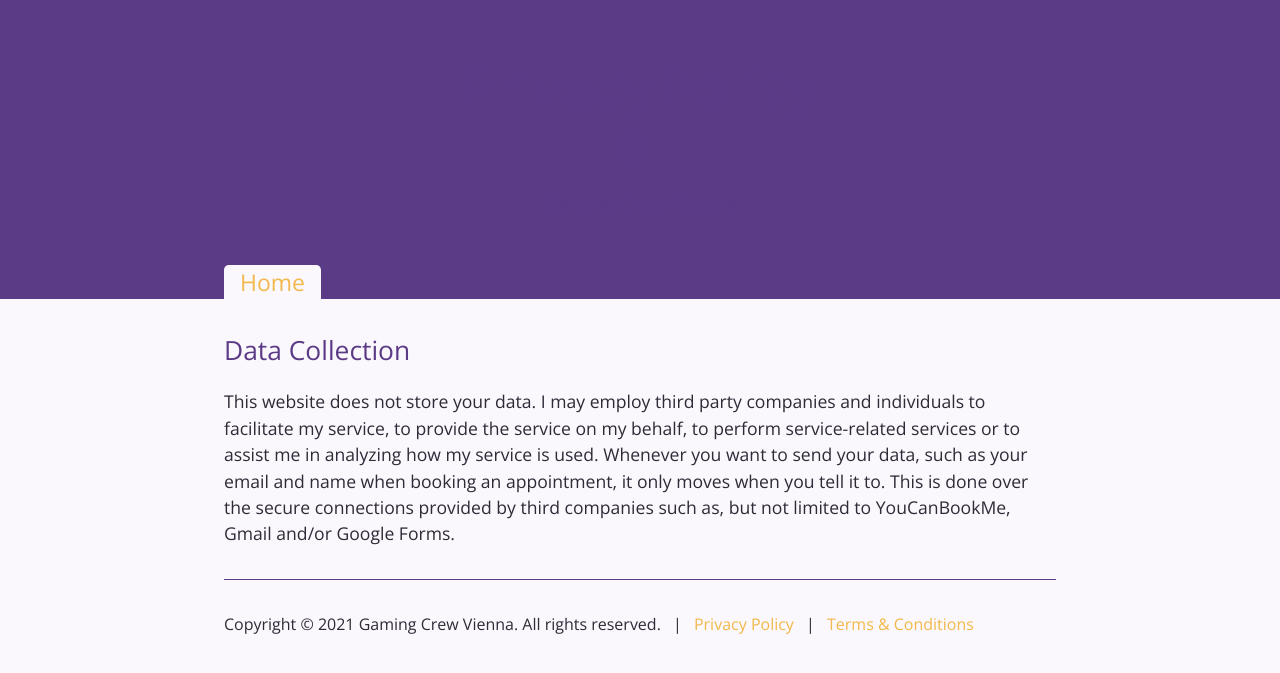
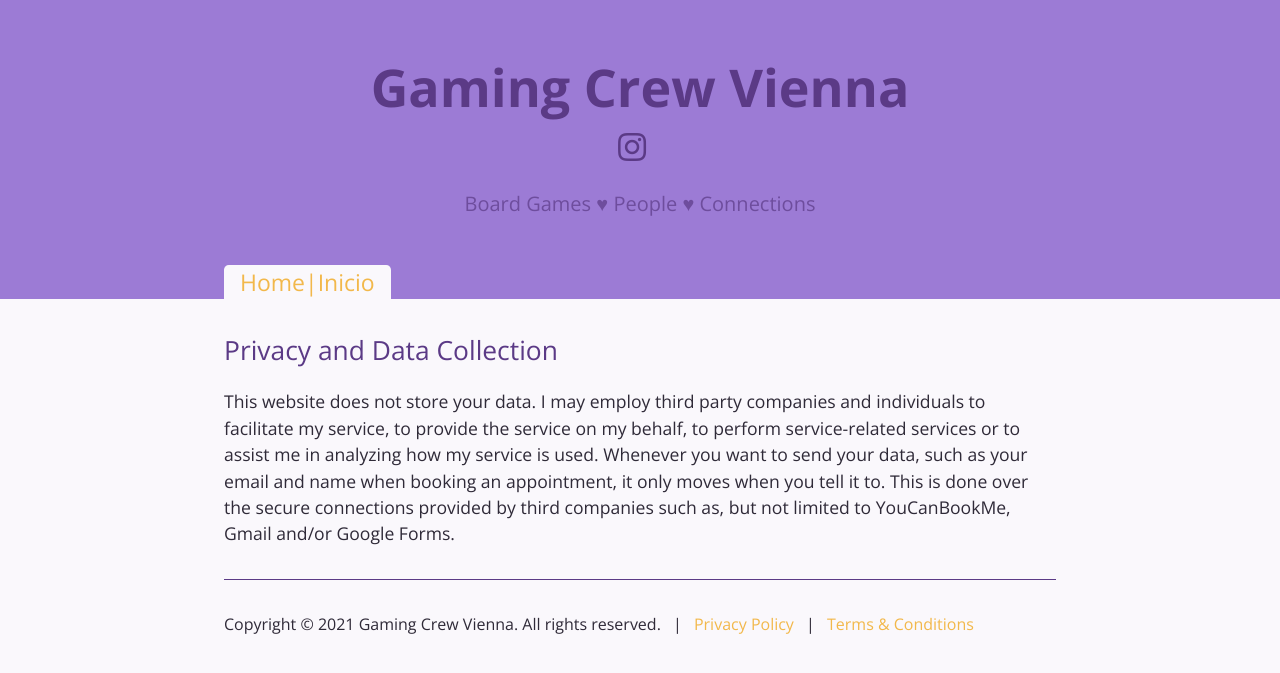
Before and after one commit to vnmorah/gamingcrew.vienna, a Jekyll site: the page built from _pages/privacy.md, in a window 1280 px wide. Shown: the top 673 px of the page. Built offline with Jekyll 4.4.1, drawn with Linux system fonts in a browser that asks for light colours.

```diff
--- a/_pages/eng_privacy.md
+++ b/_pages/privacy.md
@@ -1,9 +1,9 @@
 ---
-title: Privacy Policy
-description: Gaming Crew Vienna
-permalink: /eng_privacy/
+title: Gaming Crew Vienna
+description: Board Games ♥ People ♥ Connections
+permalink: /privacy/
 ---
-## Data Collection
+## Privacy and Data Collection
 
 This website does not store your data.
 I may employ third party companies and individuals to facilitate my service, to provide the service on my behalf, to perform service-related services or to assist me in analyzing how my service is used.
--- a/_sass/variables.scss
+++ b/_sass/variables.scss
@@ -4,8 +4,8 @@ $medium-breakpoint: 42em !default;
 
 // Colors
 $header-heading-color: #5B3A86 !default;
-$header-bg-color: #5B3A86 !default;
-$header-bg-color-secondary: #9C7BD5 !default;
+$header-bg-color: #9C7BD5 !default;
+$header-bg-color-secondary: #DCCEF9 !default;
 $body-background-color: #FAF8FC !default;
 $post-hover-color: #FFFFFF !default;
 
@@ -13,11 +13,11 @@ $post-hover-color: #FFFFFF !default;
 $section-headings-color: #5B3A86 !default;
 $body-text-color: #2F2A38 !default;
 $body-link-color: #F2B84B !default;
-$blockquote-text-color: #9C7BD5 !default;
+$blockquote-text-color: #DCCEF9 !default;
 
 // Code
-$code-bg-color: #f3f6fa !default;
-$code-text-color: #567482 !default;
+$code-bg-color: #DCCEF9 !default;
+$code-text-color: #2F2A38 !default;
 
 // Borders
 $border-color: #DCCEF9 !default;
@@ -37,7 +37,7 @@ $flickr-color: #ff0084 !default;
 $foursquare-color: #0072b1 !default;
 $github-color: #171516 !default;
 $gitlab-color: #e24329 !default;
-$instagram-color: #517fa4 !default;
+$instagram-color: #F2B84B !default;
 $keybase-color: #ef7639 !default;
 $lastfm-color: #d51007 !default;
 $linkedin-color: #007bb6 !default;
```
Also changed, not shown: _pages/BOTH_blog.md (deleted, +0 -7 lines), _pages/BOTH_contactform.md (deleted, +0 -7 lines), _pages/ENG_about.md (deleted, +0 -20 lines), _pages/ENG_coaching.md (deleted, +0 -30 lines), _pages/ENG_services.md (deleted, +0 -29 lines), _pages/ENG_teaching.md (deleted, +0 -29 lines), _pages/about.md (added, +51 -0 lines), _pages/blog.md (added, +7 -0 lines), _pages/eng_conditions.md (deleted, +0 -8 lines), _pages/eng_terms.md (deleted, +0 -9 lines), _pages/games.md (added, +13 -0 lines), _pages/join.md (added, +14 -0 lines), _pages/terms.md (added, +8 -0 lines), index.md (+20 -17 lines).
